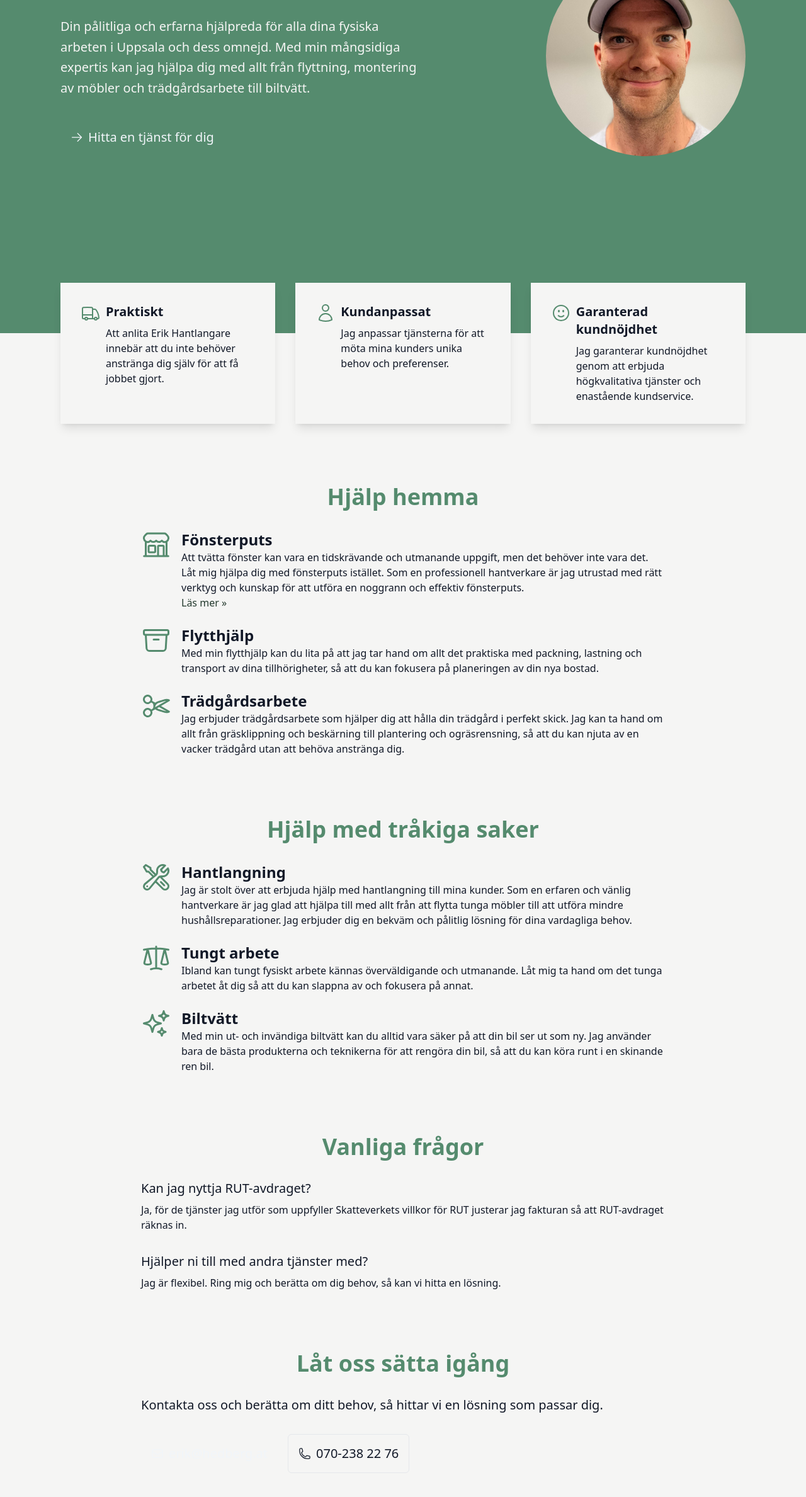
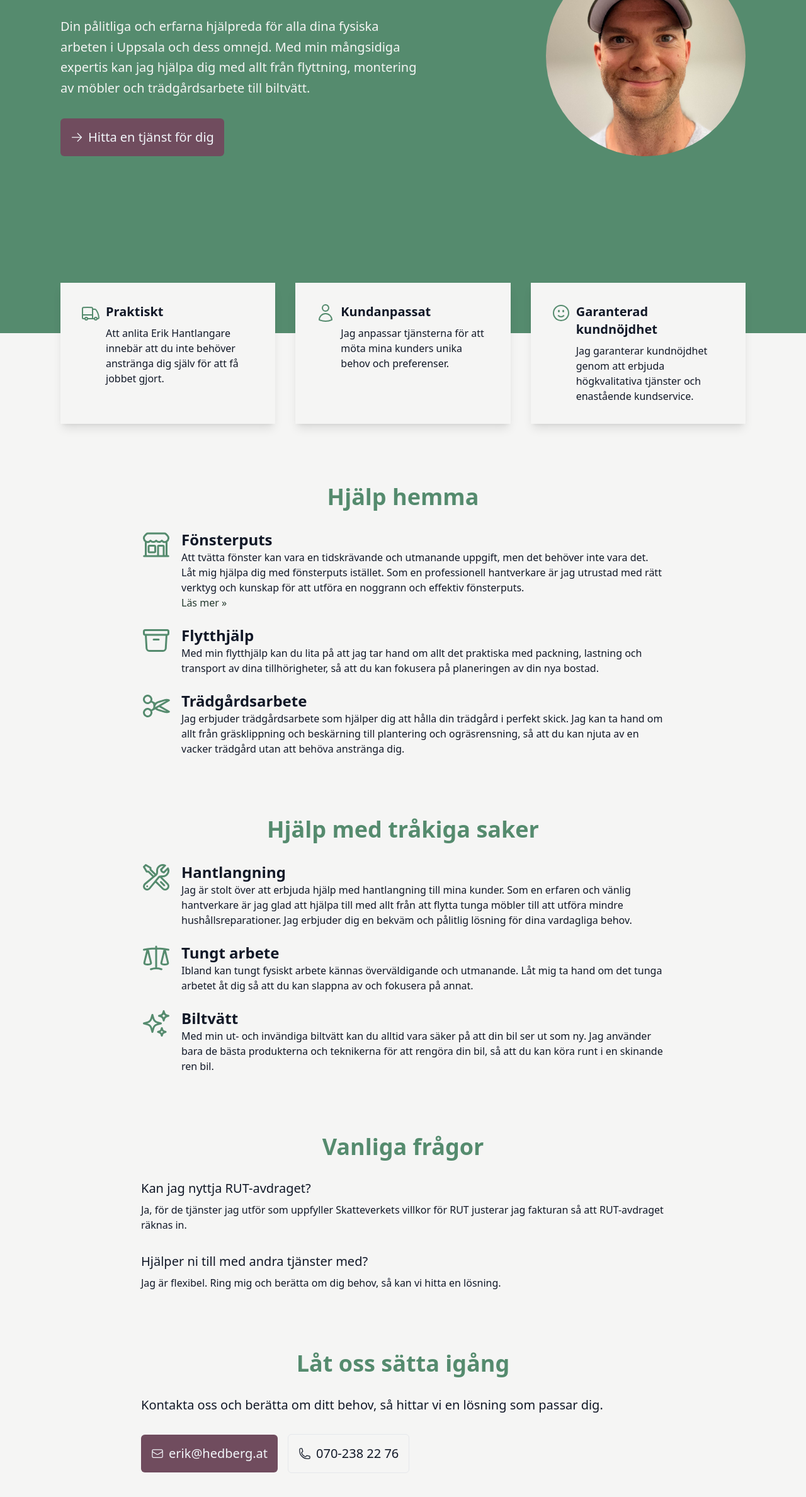
Before and after one commit to gish/hantlangare.se, a website built with Parcel: page src/index.html in a window 1280 px wide. Shown: the part 255-2632 px from the top of the page at 63% size. Built offline with nearby package versions, Linux system fonts and the light colour scheme.

Commit message:
fix accent color

```diff
--- a/src/index.html
+++ b/src/index.html
@@ -35,7 +35,7 @@
             <div class="mt-8 space-x-4">
               <a
                 href="#services"
-                class="inline-flex rounded-md bg-accent p-4 text-xl text-slate-100 ring-accent transition hover:brightness-110 focus:ring"
+                class="ring-accent inline-flex rounded-md bg-accent-500 p-4 text-xl text-slate-100 transition hover:brightness-110 focus:ring"
               >
                 <svg
                   xmlns="http://www.w3.org/2000/svg"
@@ -345,7 +345,7 @@
       >
         <a
           href="mailto:erik@hedberg.at"
-          class="inline-flex rounded-md bg-accent p-4 text-xl text-slate-100 ring-accent transition hover:brightness-110 focus:ring"
+          class="ring-accent inline-flex rounded-md bg-accent-500 p-4 text-xl text-slate-100 transition hover:brightness-110 focus:ring"
         >
           <svg
             xmlns="http://www.w3.org/2000/svg"
@@ -365,7 +365,7 @@
         >
         <a
           href="tel:+46702382276"
-          class="inline-flex rounded-md border border-accent bg-primary p-4 text-xl text-accent transition hover:brightness-90 focus:ring"
+          class="border-accent text-accent inline-flex rounded-md border bg-primary p-4 text-xl transition hover:brightness-90 focus:ring"
         >
           <svg
             xmlns="http://www.w3.org/2000/svg"
```
